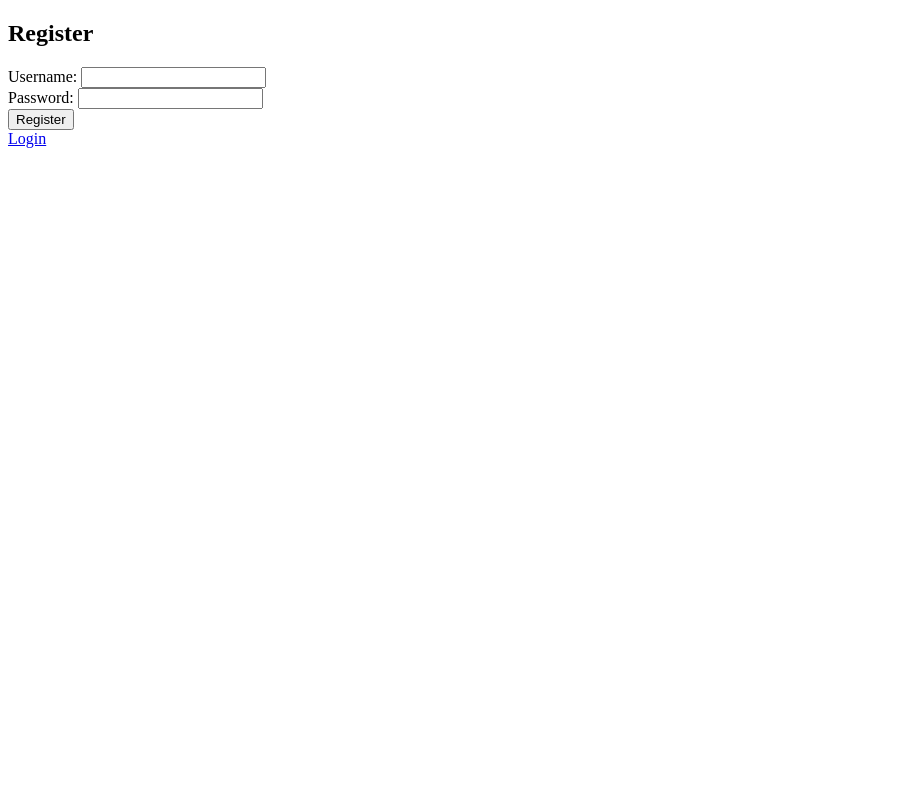
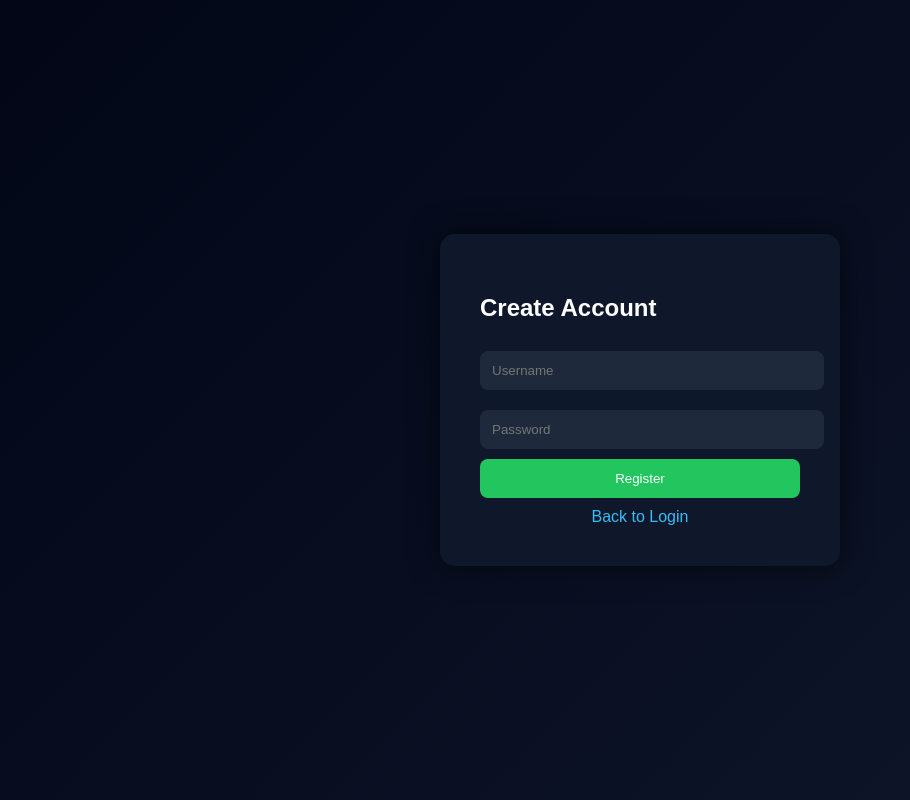
Before and after one commit to MANSHUKING12345/Cloud-Panel-Fix, a Flask app: page /register in a window 1280 px wide. Shown: the whole page, without its empty margins (0-910 px from the left). Run offline with Flask 3, Linux system fonts and the light colour scheme.

Commit message:
Enhance registration page layout and styling

```diff
--- a/templates/register.html
+++ b/templates/register.html
@@ -1,13 +1,71 @@
 <!DOCTYPE html>
 <html>
-<head><title>Register</title></head>
+<head>
+<title>Register</title>
+
+<style>
+body {
+    margin: 0;
+    height: 100vh;
+    display: flex;
+    justify-content: center;
+    align-items: center;
+    background: linear-gradient(135deg,#020617,#0f172a);
+    font-family: Arial;
+    color: white;
+}
+
+.box {
+    background: #0f172a;
+    padding: 40px;
+    border-radius: 15px;
+    width: 320px;
+    box-shadow: 0 0 30px rgba(0,0,0,0.6);
+}
+
+input {
+    width: 100%;
+    padding: 12px;
+    margin: 10px 0;
+    background: #1e293b;
+    border: none;
+    color: white;
+    border-radius: 8px;
+}
+
+button {
+    width: 100%;
+    padding: 12px;
+    background: #22c55e;
+    border: none;
+    border-radius: 8px;
+    color: white;
+}
+
+a {
+    color: #38bdf8;
+    text-decoration: none;
+    display: block;
+    text-align: center;
+    margin-top: 10px;
+}
+</style>
+
+</head>
+
 <body>
-<h2>Register</h2>
-<form method="POST">
-  Username: <input type="text" name="username"/><br/>
-  Password: <input type="password" name="password"/><br/>
-  <input type="submit" value="Register"/>
-</form>
-<a href="/login">Login</a>
+
+<div class="box">
+    <h2>Create Account</h2>
+
+    <form method="POST">
+        <input type="text" name="username" placeholder="Username">
+        <input type="password" name="password" placeholder="Password">
+        <button type="submit">Register</button>
+    </form>
+
+    <a href="/login">Back to Login</a>
+</div>
+
 </body>
 </html>
```
